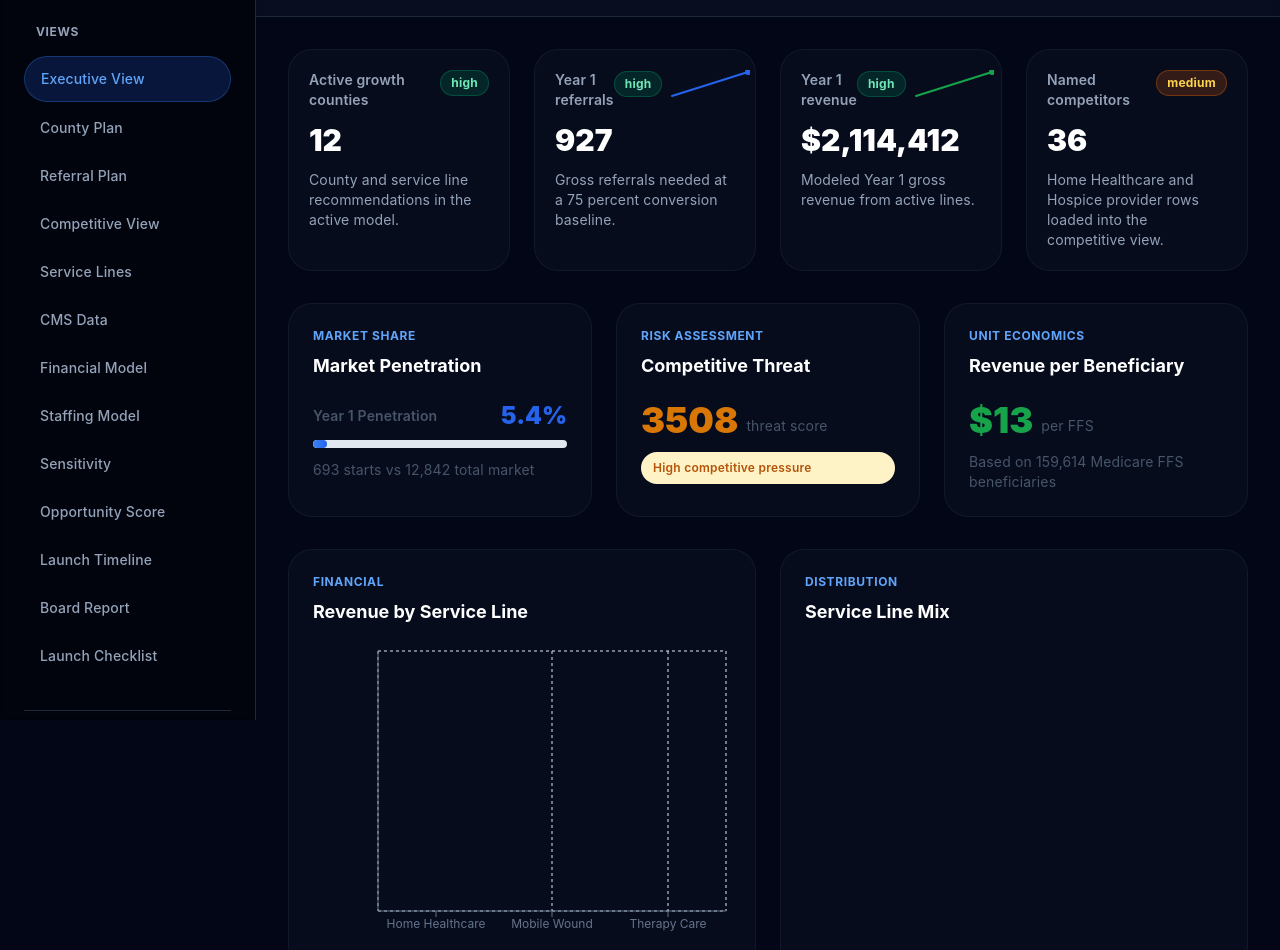
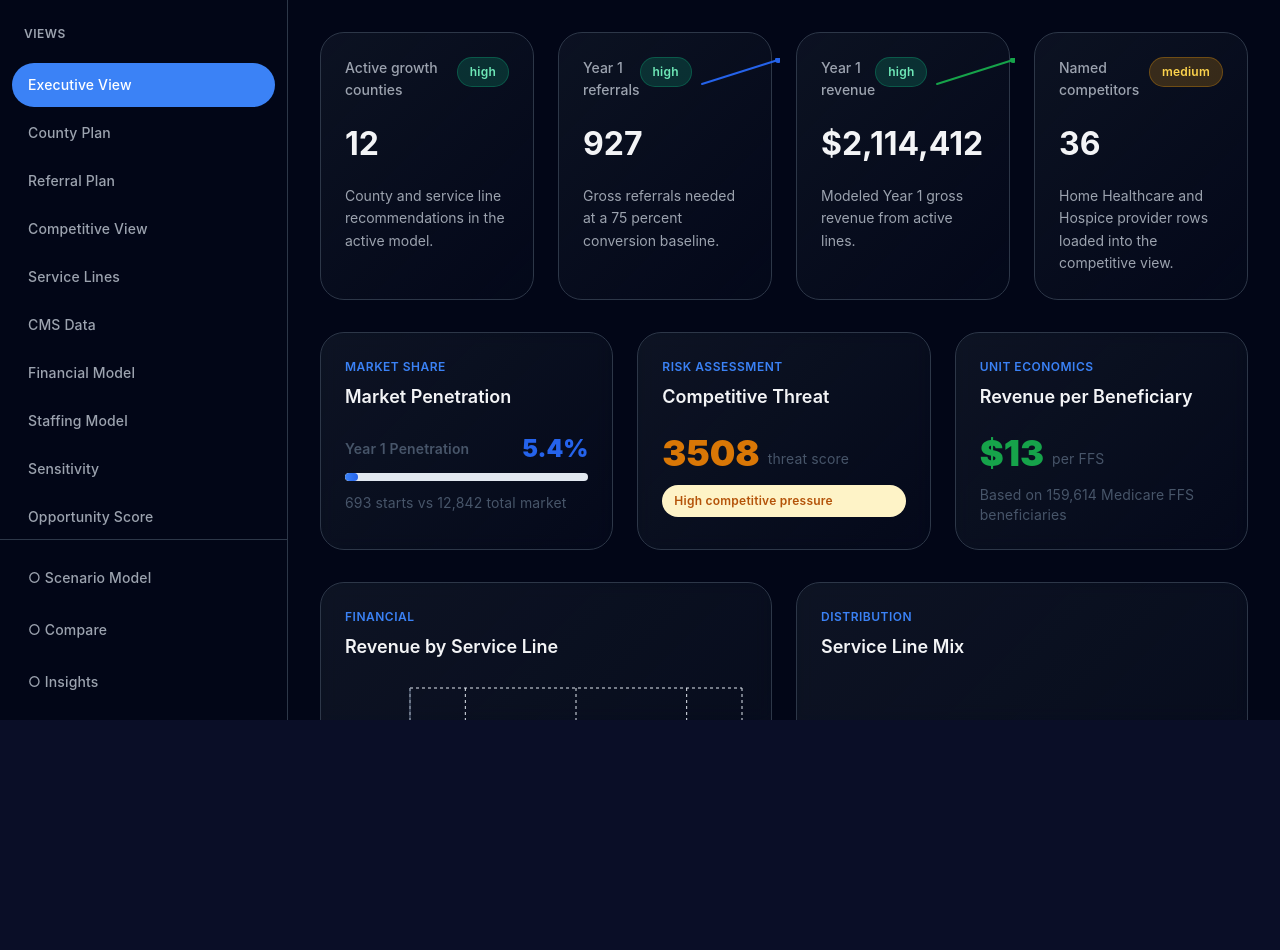
Before and after one commit to Thordadpool5413/Andwell-Growth-Plan, a React (Vite) app: page / in a window 1280 px wide. Shown: the part 80-1030 px from the top of the page. After the commit the page ends 800 px from the top, so only its background shows below. Built offline with nearby package versions, Linux system fonts and the light colour scheme.

Commit message:
feat: redesign app with enterprise-grade design system
Create comprehensive professional design system and apply it across all views.

```diff
--- a/src/App.jsx
+++ b/src/App.jsx
@@ -50,35 +50,29 @@ function Dashboard() {
     [rows],
   );
 
-  // Generate insights
   const insightsEngine = useMemo(() => new InsightsEngine(rows, totals), [rows, totals]);
   const insights = useMemo(() => insightsEngine.getAllInsights(), [insightsEngine]);
 
-  const handleExportSuccess = () => {
-    showToast("Export started!", "success");
-  };
-
   return (
-    <div className="min-h-screen bg-slate-950 text-slate-100 flex">
-      {/* Sidebar Navigation */}
-      <aside className="w-64 border-r border-slate-800 bg-black/40 backdrop-blur-sm p-6 flex flex-col gap-8 overflow-y-auto sticky top-0 h-screen">
-        {/* Logo/Branding */}
-        <div className="flex items-center justify-between">
+    <div className="flex h-screen bg-slate-950 text-slate-100">
+      {/* Sidebar */}
+      <aside className="w-72 border-r flex flex-col" style={{ borderColor: "var(--border-primary)" }}>
+        {/* Logo */}
+        <div className="h-20 border-b flex items-center justify-between px-6" style={{ borderColor: "var(--border-primary)" }}>
           <div>
-            <h1 className="text-lg font-black text-white">Andwell</h1>
-            <p className="text-xs text-slate-400 mt-1">Growth Plan</p>
+            <div className="text-xl font-bold">Andwell</div>
+            <div className="text-xs mt-1" style={{ color: "var(--text-tertiary)" }}>Growth Plan</div>
           </div>
           <button
             onClick={toggle}
-            className="rounded-full p-2 hover:bg-slate-800 transition-colors"
-            title={dark ? "Switch to light mode" : "Switch to dark mode"}
+            className="p-2 rounded-lg hover:bg-gray-800 transition-colors"
           >
             {dark ? (
               <svg xmlns="http://www.w3.org/2000/svg" viewBox="0 0 24 24" fill="currentColor" className="h-5 w-5 text-amber-400">
                 <path d="M12 2.25a.75.75 0 01.75.75v2.25a.75.75 0 01-1.5 0V3a.75.75 0 01.75-.75zM7.5 12a4.5 4.5 0 119 0 4.5 4.5 0 01-9 0zM18.894 6.166a.75.75 0 00-1.06-1.06l-1.591 1.59a.75.75 0 101.06 1.061l1.591-1.59zM21.75 12a.75.75 0 01-.75.75h-2.25a.75.75 0 010-1.5H21a.75.75 0 01.75.75zM17.834 18.894a.75.75 0 001.06-1.06l-1.59-1.591a.75.75 0 10-1.061 1.06l1.59 1.591zM12 18a.75.75 0 01.75.75V21a.75.75 0 01-1.5 0v-2.25A.75.75 0 0112 18zM7.758 17.303a.75.75 0 00-1.061-1.06l-1.591 1.59a.75.75 0 001.06 1.061l1.591-1.59zM6 12a.75.75 0 01-.75.75H3a.75.75 0 010-1.5h2.25A.75.75 0 016 12zM6.697 7.757a.75.75 0 001.06-1.06l-1.59-1.591a.75.75 0 00-1.061 1.06l1.59 1.591z" />
               </svg>
             ) : (
-              <svg xmlns="http://www.w3.org/2000/svg" viewBox="0 0 24 24" fill="currentColor" className="h-5 w-5 text-slate-400">
+              <svg xmlns="http://www.w3.org/2000/svg" viewBox="0 0 24 24" fill="currentColor" className="h-5 w-5">
                 <path fillRule="evenodd" d="M9.528 1.718a.75.75 0 01.162.819A8.97 8.97 0 009 6a9 9 0 009 9 8.97 8.97 0 003.463-.69.75.75 0 01.981.98 10.503 10.503 0 01-9.694 6.46c-5.799 0-10.5-4.701-10.5-10.5 0-4.368 2.667-8.112 6.46-9.694a.75.75 0 01.818.162z" clipRule="evenodd" />
               </svg>
             )}
@@ -86,66 +80,60 @@ function Dashboard() {
         </div>
 
         {/* Navigation */}
-        <nav className="space-y-1 flex-1">
-          <p className="text-xs font-bold text-slate-400 uppercase tracking-wider px-3 mb-3">Views</p>
+        <nav className="flex-1 overflow-y-auto px-3 py-6 space-y-1">
+          <div className="px-3 mb-4">
+            <h6 style={{ color: "var(--text-tertiary)" }}>Views</h6>
+          </div>
           {TABS.map((tab) => (
             <button
               key={tab}
               onClick={() => setActiveTab(tab)}
-              className={`w-full text-left px-4 py-3 rounded-lg text-sm font-medium transition-all duration-200 ${
-                activeTab === tab
-                  ? "bg-blue-600/20 text-blue-400 border border-blue-500/30"
-                  : "text-slate-400 hover:text-slate-300 hover:bg-slate-800/50"
-              }`}
+              className={`nav-item w-full text-left ${activeTab === tab ? 'active' : ''}`}
             >
               {tab}
             </button>
           ))}
         </nav>
 
-        {/* Bottom Actions */}
-        <div className="space-y-2 border-t border-slate-800 pt-4">
+        {/* Actions */}
+        <div className="border-t px-3 py-4 space-y-2" style={{ borderColor: "var(--border-primary)" }}>
           <button
-            onClick={() => { setShowScenario((p) => !p); if (showCompare) setShowCompare(false); }}
-            className={`w-full text-left px-4 py-2.5 rounded-lg text-sm font-medium transition-all duration-200 ${showScenario ? "bg-blue-600/30 text-blue-300 border border-blue-500/40" : "text-slate-400 hover:text-slate-300 hover:bg-slate-800/50"}`}
+            onClick={() => { setShowScenario(p => !p); if (showCompare) setShowCompare(false); }}
+            className={`nav-item w-full text-left ${showScenario ? 'active' : ''}`}
           >
-            {showScenario ? "✓" : "○"} Scenario Model
+            {showScenario ? '✓' : '○'} Scenario Model
           </button>
           <button
-            onClick={() => { setShowCompare((p) => !p); if (showScenario) setShowScenario(false); }}
-            className={`w-full text-left px-4 py-2.5 rounded-lg text-sm font-medium transition-all duration-200 ${showCompare ? "bg-indigo-600/30 text-indigo-300 border border-indigo-500/40" : "text-slate-400 hover:text-slate-300 hover:bg-slate-800/50"}`}
+            onClick={() => { setShowCompare(p => !p); if (showScenario) setShowScenario(false); }}
+            className={`nav-item w-full text-left ${showCompare ? 'active' : ''}`}
           >
-            {showCompare ? "✓" : "○"} Compare
+            {showCompare ? '✓' : '○'} Compare
           </button>
           <button
-            onClick={() => setShowInsights((p) => !p)}
-            className={`w-full text-left px-4 py-2.5 rounded-lg text-sm font-medium transition-all duration-200 ${showInsights ? "bg-emerald-600/30 text-emerald-300 border border-emerald-500/40" : "text-slate-400 hover:text-slate-300 hover:bg-slate-800/50"}`}
+            onClick={() => setShowInsights(p => !p)}
+            className={`nav-item w-full text-left ${showInsights ? 'active' : ''}`}
           >
-            {showInsights ? "✓" : "○"} Insights
+            {showInsights ? '✓' : '○'} Insights
           </button>
         </div>
       </aside>
 
       {/* Main Content */}
-      <main className="flex-1 flex flex-col">
-        {/* Top Header */}
-        <header className="border-b border-slate-800 bg-slate-900/50 backdrop-blur-sm sticky top-0 z-40">
-          <div className="px-8 py-5 flex items-center justify-between">
-            <div>
-              <h2 className="text-2xl font-bold text-white">{activeTab}</h2>
-              <p className="text-sm text-slate-400 mt-1">Professional growth analytics</p>
-            </div>
-            <div className="flex items-center gap-3">
-              <ExportButton targetId="tab-content" filename={`Andwell - ${activeTab}`} />
-            </div>
+      <main className="flex-1 flex flex-col overflow-hidden">
+        {/* Header */}
+        <header className="h-20 border-b flex items-center justify-between px-8" style={{ borderColor: "var(--border-primary)", background: "linear-gradient(135deg, rgba(31, 41, 55, 0.2) 0%, rgba(15, 23, 42, 0.1) 100%)" }}>
+          <div>
+            <h1 className="text-2xl font-semibold">{activeTab}</h1>
+            <p className="text-sm mt-1" style={{ color: "var(--text-tertiary)" }}>Professional healthcare analytics</p>
           </div>
+          <ExportButton targetId="tab-content" filename={`Andwell - ${activeTab}`} />
         </header>
 
-        {/* Content Area */}
+        {/* Content */}
         <div className="flex-1 overflow-y-auto">
-          <div className="px-8 py-8 max-w-7xl mx-auto">
+          <div className="p-8 max-w-7xl mx-auto">
             {showScenario && (
-              <div className="mb-8 space-y-4">
+              <div className="mb-8 space-y-6">
                 <ScenarioPanel scenario={scenario} setScenario={setScenario} />
                 <ScenarioManager />
               </div>
@@ -153,7 +141,7 @@ function Dashboard() {
             {showCompare && <ScenarioCompare currentScenario={scenario} />}
             {showInsights && <InsightsPanel insights={insights} onActionClick={(county) => setSelectedCounty(county)} />}
 
-            <div id="tab-content">
+            <div id="tab-content" className="space-y-8">
               {activeTab === "Executive View" && <ExecutiveView rows={rows} totals={totals} />}
               {activeTab === "County Plan" && <CountyPlan rows={rows} selectedCounty={selectedCounty} setSelectedCounty={setSelectedCounty} />}
               {activeTab === "Referral Plan" && <ReferralPlan rows={rows} />}
@@ -175,7 +163,7 @@ function Dashboard() {
   );
 }
 
-export default function AndwellGrowthPlanApp() {
+export default function App() {
   return (
     <DarkModeProvider>
       <ToastProvider>
--- a/src/components/Card.jsx
+++ b/src/components/Card.jsx
@@ -2,18 +2,16 @@ import React from "react";
 
 export default function Card({ title, eyebrow, children, className = "" }) {
   return (
-    <section className={`
-      rounded-lg border border-slate-800/50 bg-slate-900/40 backdrop-blur-sm p-6
-      transition-all duration-200 hover:border-slate-700 hover:bg-slate-800/50
-      ${className}
-    `}>
-      <p className="mb-2 text-xs font-bold uppercase tracking-wider text-blue-400">
-        {eyebrow}
-      </p>
-      <h2 className="text-lg font-bold text-white">
+    <div className={`card ${className}`}>
+      {eyebrow && (
+        <h6 style={{ marginBottom: "0.5rem", marginTop: 0, color: "var(--accent-blue)" }}>
+          {eyebrow}
+        </h6>
+      )}
+      <h3 style={{ marginTop: 0, marginBottom: "1.5rem", fontSize: "18px", fontWeight: 600, color: "var(--text-primary)" }}>
         {title}
-      </h2>
-      <div className="mt-5">{children}</div>
-    </section>
+      </h3>
+      <div>{children}</div>
+    </div>
   );
 }
--- a/src/components/Metric.jsx
+++ b/src/components/Metric.jsx
@@ -5,37 +5,32 @@ export default function Metric({ label, value, detail, sparkData, sparkColor, co
   const getConfidenceBadge = (level) => {
     if (!level) return null;
     const colors = {
-      high: "bg-emerald-900/40 border-emerald-700/50 text-emerald-300",
-      medium: "bg-amber-900/40 border-amber-700/50 text-amber-300",
-      low: "bg-red-900/40 border-red-700/50 text-red-300",
+      high: "badge-success",
+      medium: "badge-warning",
+      low: "badge-error",
     };
-    const style = colors[level] || colors.medium;
     return (
-      <span className={`text-xs font-bold px-2.5 py-1 rounded-full border ${style}`}>
+      <span className={`badge ${colors[level] || colors.medium}`}>
         {level}
       </span>
     );
   };
 
   return (
-    <div className={`
-      rounded-lg border border-slate-800/50 bg-slate-900/40 backdrop-blur-sm p-5
-      transition-all duration-200 hover:border-slate-700 hover:bg-slate-800/50
-      ${className}
-    `}>
-      <div className="flex items-start justify-between mb-3">
-        <p className="text-sm font-semibold text-slate-400">
+    <div className={`metric-card ${className}`}>
+      <div style={{ display: "flex", justifyContent: "space-between", alignItems: "flex-start", marginBottom: "1rem" }}>
+        <p style={{ margin: 0, fontSize: "14px", fontWeight: 500, color: "var(--text-tertiary)" }}>
           {label}
         </p>
-        <div className="flex items-center gap-2">
+        <div style={{ display: "flex", gap: "0.5rem", alignItems: "center" }}>
           {confidence && getConfidenceBadge(confidence)}
           {sparkData && <Sparkline data={sparkData} color={sparkColor} />}
         </div>
       </div>
-      <p className="text-3xl font-black text-white">
+      <p style={{ margin: "1rem 0", fontSize: "32px", fontWeight: 700, color: "var(--text-primary)" }}>
         {value}
       </p>
-      <p className="mt-3 text-sm text-slate-400">
+      <p style={{ margin: 0, fontSize: "14px", color: "var(--text-tertiary)", lineHeight: 1.6 }}>
         {detail}
       </p>
     </div>
--- a/src/index.css
+++ b/src/index.css
@@ -3,249 +3,213 @@
 @tailwind utilities;
 
 :root {
-  font-family: Inter, ui-sans-serif, system-ui, -apple-system, BlinkMacSystemFont, "Segoe UI", sans-serif;
-  color: #f1f5f9;
-  background: #0f172a;
-  --color-primary: #3b82f6;
-  --color-primary-dark: #1e40af;
-  --color-secondary: #10b981;
-  --color-accent: #8b5cf6;
-  --color-background: #0f172a;
-  --color-surface: #1e293b;
-  --color-border: #334155;
+  font-family: -apple-system, BlinkMacSystemFont, "Segoe UI", "Helvetica Neue", sans-serif;
+
+  /* Professional dark theme colors */
+  --bg-primary: #0a0e27;
+  --bg-secondary: #111827;
+  --bg-tertiary: #1f2937;
+  --bg-hover: #374151;
+
+  --text-primary: #f3f4f6;
+  --text-secondary: #d1d5db;
+  --text-tertiary: #9ca3af;
+
+  --border-primary: #2d3748;
+  --border-secondary: #1f2937;
+
+  --accent-blue: #3b82f6;
+  --accent-green: #10b981;
+  --accent-amber: #f59e0b;
+  --accent-red: #ef4444;
 }
 
 html {
+  background-color: var(--bg-primary);
+  color: var(--text-primary);
   scroll-behavior: smooth;
-  background-color: #0f172a;
-  color: #f1f5f9;
 }
 
 body {
   margin: 0;
   min-width: 320px;
   min-height: 100vh;
-  transition: background-color 0.3s ease, color 0.3s ease;
-  background-color: #0f172a;
-  color: #f1f5f9;
+  background-color: var(--bg-primary);
+  color: var(--text-primary);
+  line-height: 1.6;
+  font-size: 14px;
 }
 
-/* Dark mode styles */
-[data-dark-mode="true"] {
-  color: #f1f5f9;
-  background: #0f172a;
+/* Typography */
+h1 { font-size: 32px; font-weight: 700; line-height: 1.2; letter-spacing: -0.5px; }
+h2 { font-size: 24px; font-weight: 600; line-height: 1.3; }
+h3 { font-size: 20px; font-weight: 600; line-height: 1.4; }
+h4 { font-size: 16px; font-weight: 600; }
+h5 { font-size: 14px; font-weight: 600; }
+h6 { font-size: 12px; font-weight: 600; text-transform: uppercase; letter-spacing: 0.5px; color: var(--text-tertiary); }
+
+p {
+  color: var(--text-secondary);
+  line-height: 1.6;
 }
 
-button,
-input,
-select,
-textarea {
+button, input, select, textarea {
   font: inherit;
 }
 
-/* Focus states for accessibility */
+/* Focus states */
 *:focus-visible {
-  outline: 2px solid #3b82f6;
+  outline: 2px solid var(--accent-blue);
   outline-offset: 2px;
 }
 
-button:focus-visible,
-a:focus-visible {
-  outline: 2px solid #3b82f6;
-  outline-offset: 2px;
-}
-
-/* Component utilities */
+/* Component layer */
 @layer components {
-  /* Smooth transitions */
   .transition-smooth {
     @apply transition-all duration-300 ease-in-out;
   }
 
-  /* Focus ring for buttons and inputs */
-  .focus-ring {
-    @apply focus-visible:outline-2 focus-visible:outline-offset-2 focus-visible:outline-blue-500;
+  /* Card - Clean bordered style with gradient background */
+  .card {
+    @apply rounded-lg border p-6 transition-smooth;
+    border-color: var(--border-primary);
+    background: linear-gradient(135deg, rgba(31, 41, 55, 0.4) 0%, rgba(15, 23, 42, 0.2) 100%);
+    backdrop-filter: blur(8px);
   }
 
-  /* Interactive element base */
-  .interactive {
-    @apply cursor-pointer transition-smooth;
+  .card:hover {
+    border-color: var(--accent-blue);
+    background: linear-gradient(135deg, rgba(31, 41, 55, 0.6) 0%, rgba(15, 23, 42, 0.4) 100%);
   }
 
-  /* Hover effect for cards */
-  .card-hover {
-    @apply hover:shadow-lg hover:scale-[1.01] transition-smooth;
+  /* Metric card */
+  .metric-card {
+    @apply p-6 rounded-lg border transition-smooth;
+    border-color: var(--border-primary);
+    background: linear-gradient(135deg, rgba(31, 41, 55, 0.35) 0%, rgba(15, 23, 42, 0.15) 100%);
   }
 
-  /* Professional dark card */
-  .card-dark {
-    @apply rounded-lg border border-slate-800/50 bg-slate-900/30 backdrop-blur-sm p-5 transition-all hover:border-slate-700 hover:bg-slate-800/50;
+  .metric-card:hover {
+    border-color: var(--accent-blue);
+    background: linear-gradient(135deg, rgba(31, 41, 55, 0.5) 0%, rgba(15, 23, 42, 0.3) 100%);
   }
 
-  /* Metric card styling */
-  .metric-card {
-    @apply rounded-lg border border-slate-800/50 bg-slate-900/40 backdrop-blur-sm p-5 shadow-md transition-all hover:bg-slate-800/60;
+  /* Table styling */
+  .table-base {
+    @apply w-full text-sm;
   }
 
-  /* Button base */
-  .btn-base {
-    @apply px-4 py-2 rounded-lg font-medium transition-smooth focus-ring;
+  .table-base thead {
+    @apply border-b;
+    border-color: var(--border-primary);
+    background-color: var(--bg-secondary);
   }
 
-  /* Badge styling */
-  .badge {
-    @apply inline-flex items-center px-3 py-1 rounded-full text-sm font-medium;
+  .table-base th {
+    @apply px-6 py-4 text-left font-semibold text-xs uppercase tracking-wider;
+    color: var(--text-tertiary);
   }
 
-  /* Glass morphism */
-  .glass {
-    @apply backdrop-blur-md bg-white/30 border border-white/20;
+  .table-base td {
+    @apply px-6 py-4;
+    color: var(--text-secondary);
   }
 
-  .glass[data-dark="true"] {
-    @apply bg-black/30 border border-white/10;
+  .table-base tbody tr {
+    @apply border-b transition-colors;
+    border-color: var(--border-secondary);
   }
 
-  /* Typography utilities */
-  .text-heading-xl { @apply text-4xl font-black leading-tight tracking-tight; }
-  .text-heading-lg { @apply text-3xl font-black leading-tight tracking-tight; }
-  .text-heading-md { @apply text-2xl font-bold leading-snug; }
-  .text-heading-sm { @apply text-xl font-bold; }
-  .text-body-lg { @apply text-lg leading-relaxed; }
-  .text-body-md { @apply text-base leading-relaxed; }
-  .text-body-sm { @apply text-sm leading-normal; }
-  .text-caption { @apply text-xs leading-tight uppercase tracking-wide; }
-  .text-label { @apply text-xs font-semibold uppercase tracking-[0.05em]; }
-
-  /* Skeleton loading animation */
-  @keyframes skeleton {
-    0% {
-      background-position: -1000px 0;
-    }
-    100% {
-      background-position: 1000px 0;
-    }
+  .table-base tbody tr:hover {
+    background-color: rgba(31, 41, 55, 0.3);
   }
 
-  .skeleton {
-    @apply animate-pulse bg-slate-200;
+  /* Badge */
+  .badge {
+    @apply inline-flex items-center px-3 py-1.5 rounded-full text-xs font-semibold;
   }
 
-  .skeleton[data-dark="true"] {
-    @apply bg-slate-700;
+  .badge-success {
+    @apply bg-emerald-500/20 text-emerald-300 border border-emerald-500/30;
   }
 
-  /* Empty state */
-  .empty-state {
-    @apply flex flex-col items-center justify-center py-12 px-6 text-center;
+  .badge-warning {
+    @apply bg-amber-500/20 text-amber-300 border border-amber-500/30;
   }
 
-  .empty-state-icon {
-    @apply text-5xl mb-4 opacity-50;
+  .badge-error {
+    @apply bg-red-500/20 text-red-300 border border-red-500/30;
   }
 
-  /* Toast base (styled separately in component) */
-  .toast-container {
-    @apply fixed top-4 right-4 z-50 flex flex-col gap-2 max-w-sm;
+  .badge-info {
+    @apply bg-blue-500/20 text-blue-300 border border-blue-500/30;
   }
 
-  /* Data visualization utilities */
-  .trend-positive {
-    @apply text-positive font-semibold;
+  /* Button */
+  .btn {
+    @apply px-4 py-2.5 rounded-lg font-medium transition-smooth inline-flex items-center gap-2;
   }
 
-  .trend-negative {
-    @apply text-negative font-semibold;
+  .btn-primary {
+    @apply bg-blue-600 text-white hover:bg-blue-700 border border-blue-700/50;
   }
 
-  .trend-neutral {
-    @apply text-neutral font-semibold;
+  .btn-secondary {
+    @apply bg-gray-800 text-gray-200 hover:bg-gray-700 border border-gray-700/50;
   }
 
-  /* Responsive grid */
-  .grid-responsive {
-    @apply grid gap-4 md:gap-6;
+  .btn-ghost {
+    @apply text-gray-400 hover:text-gray-300 hover:bg-gray-800/50;
   }
 
-  .grid-2 {
-    @apply grid-responsive grid-cols-1 md:grid-cols-2;
+  /* Input */
+  .input {
+    @apply w-full px-4 py-2.5 rounded-lg border bg-gray-800 text-white placeholder-gray-500 transition-smooth;
+    border-color: var(--border-primary);
   }
 
-  .grid-3 {
-    @apply grid-responsive grid-cols-1 md:grid-cols-2 lg:grid-cols-3;
+  .input:focus {
+    outline: none;
+    border-color: var(--accent-blue);
+    box-shadow: 0 0 0 3px rgba(59, 130, 246, 0.1);
   }
 
-  .grid-4 {
-    @apply grid-responsive grid-cols-1 md:grid-cols-2 lg:grid-cols-4;
+  /* Navigation item */
+  .nav-item {
+    @apply px-4 py-3 rounded-lg text-sm font-medium transition-smooth cursor-pointer;
+    color: var(--text-tertiary);
   }
+
+  .nav-item:hover {
+    background-color: var(--bg-hover);
+    color: var(--text-secondary);
+  }
+
+  .nav-item.active {
+    background-color: var(--accent-blue);
+    color: white;
+  }
+
+  /* Grid utilities */
+  .grid-2 { @apply grid grid-cols-1 md:grid-cols-2 gap-6; }
+  .grid-3 { @apply grid grid-cols-1 md:grid-cols-2 lg:grid-cols-3 gap-6; }
+  .grid-4 { @apply grid grid-cols-1 md:grid-cols-2 lg:grid-cols-4 gap-6; }
 }
 
-/* Scrollbar styling */
+/* Scrollbar */
 ::-webkit-scrollbar {
   width: 8px;
-  height: 8px;
 }
 
 ::-webkit-scrollbar-track {
-  background: #f1f5f9;
-}
-
-[data-dark-mode="true"] ::-webkit-scrollbar-track {
-  background: #1e293b;
+  background: var(--bg-secondary);
 }
 
 ::-webkit-scrollbar-thumb {
-  background: #cbd5e1;
+  background: var(--border-primary);
   border-radius: 4px;
 }
 
 ::-webkit-scrollbar-thumb:hover {
-  background: #94a3b8;
+  background: var(--text-tertiary);
 }
-
-[data-dark-mode="true"] ::-webkit-scrollbar-thumb {
-  background: #475569;
-}
-
-[data-dark-mode="true"] ::-webkit-scrollbar-thumb:hover {
-  background: #64748b;
-}
-
-/* Print styles */
-@media print {
-  body {
-    background: white;
-    color: black;
-  }
-
-  .no-print {
-    display: none !important;
-  }
-
-  .print-only {
-    display: block !important;
-  }
-
-  .card-glass,
-  .glass {
-    background: white !important;
-    border: 1px solid #e2e8f0 !important;
-  }
-
-  .elevation-0,
-  .elevation-1,
-  .elevation-2,
-  .elevation-3,
-  .elevation-4,
-  .elevation-5 {
-    box-shadow: 0 1px 2px rgba(0, 0, 0, 0.05) !important;
-  }
-
-  a {
-    text-decoration: underline;
-  }
-
-  .page-break {
-    page-break-after: always;
-  }
-}
```
Also changed, not shown: 1 other file (tests, documents, lock files or other folders).
